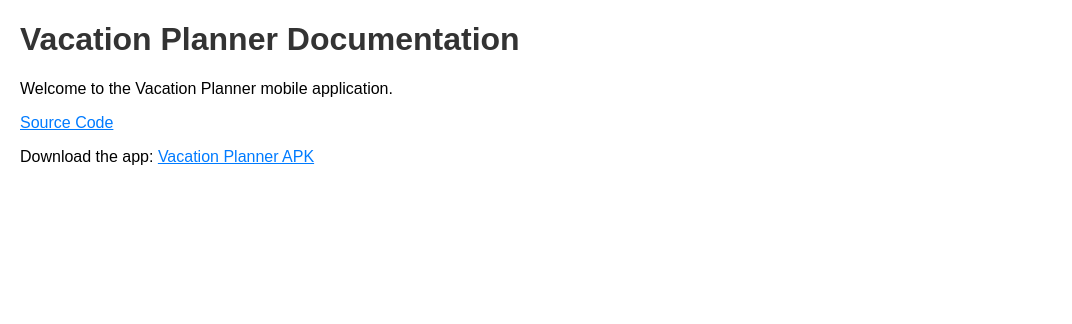
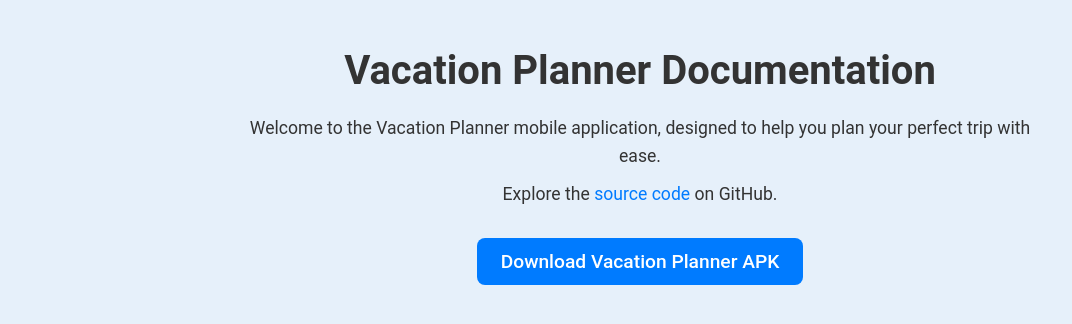
Before and after one commit to DanielConstante/Software-Engineering-Capstone-D424, a plain HTML site: page index.html in a window 1280 px wide. Shown: the whole page, without its empty margins (0-1072 px from the left). Drawn offline with Linux system fonts and the light colour scheme.

Commit message:
Update index.html

```diff
--- a/index.html
+++ b/index.html
@@ -2,13 +2,80 @@
 <html lang="en">
 <head>
     <meta charset="UTF-8">
+    <meta name="viewport" content="width=device-width, initial-scale=1.0">
     <title>Vacation Planner Documentation</title>
-    <style>body {font-family: Arial, sans-serif; margin: 20px;} h1 {color: #333;} a {color: #007bff;}</style>
+    <style>
+        body {
+            font-family: 'Roboto', Arial, sans-serif;
+            margin: 0;
+            padding: 0;
+            background-color: #e6f0fa; /* Light blue background, matching app */
+            color: #333;
+            display: flex;
+            flex-direction: column;
+            align-items: center;
+            min-height: 100vh;
+        }
+        .container {
+            max-width: 800px;
+            width: 90%;
+            padding: 20px;
+            text-align: center;
+        }
+        h1 {
+            color: #333;
+            font-size: 2.5em;
+            margin-bottom: 20px;
+        }
+        p {
+            font-size: 1.1em;
+            line-height: 1.6;
+            margin: 10px 0;
+        }
+        a {
+            color: #007bff; /* Blue link color, matching app */
+            text-decoration: none;
+            transition: color 0.3s;
+        }
+        a:hover {
+            color: #0056b3;
+        }
+        .download-button {
+            display: inline-block;
+            padding: 12px 24px;
+            background-color: #007bff; /* Matches login button color */
+            color: white;
+            font-size: 1.2em;
+            font-weight: 500;
+            border-radius: 8px; /* Rounded corners, Material Design style */
+            text-decoration: none;
+            transition: background-color 0.3s, transform 0.2s;
+            margin-top: 20px;
+        }
+        .download-button:hover {
+            background-color: #0056b3;
+            transform: translateY(-2px);
+        }
+        @media (max-width: 600px) {
+            h1 {
+                font-size: 1.8em;
+            }
+            p {
+                font-size: 1em;
+            }
+            .download-button {
+                font-size: 1em;
+                padding: 10px 20px;
+            }
+        }
+    </style>
 </head>
 <body>
-    <h1>Vacation Planner Documentation</h1>
-    <p>Welcome to the Vacation Planner mobile application.</p>
-    <p><a href="https://github.com/DanielConstante/mytravelapplication">Source Code</a></p>
-    <p>Download the app: <a href="./app/release/app-release.apk">Vacation Planner APK</a></p>
+    <div class="container">
+        <h1>Vacation Planner Documentation</h1>
+        <p>Welcome to the Vacation Planner mobile application, designed to help you plan your perfect trip with ease.</p>
+        <p>Explore the <a href="https://github.com/DanielConstante/mytravelapplication">source code</a> on GitHub.</p>
+        <a href="./app/release/app-release.apk" class="download-button">Download Vacation Planner APK</a>
+    </div>
 </body>
 </html>
```
